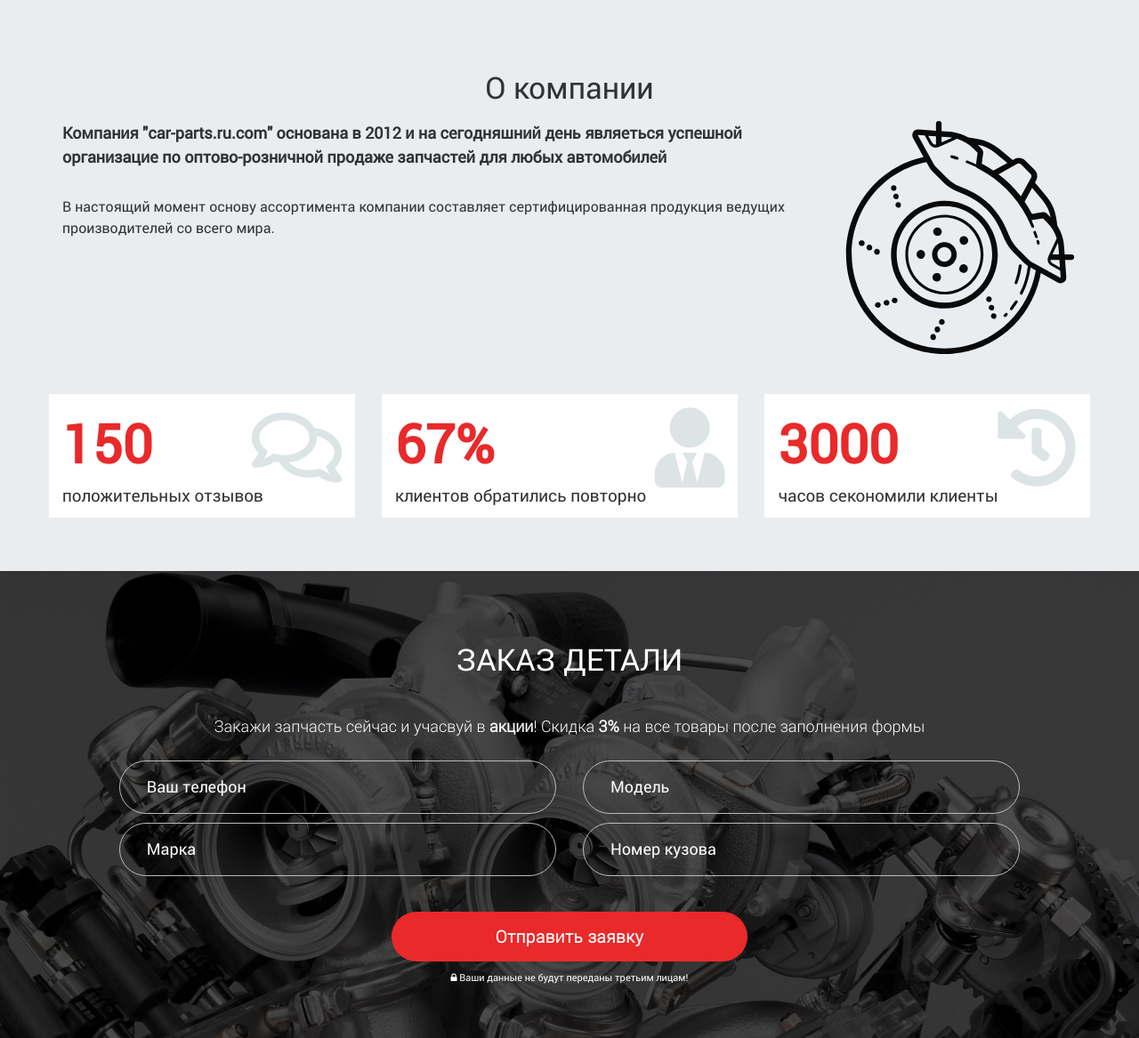
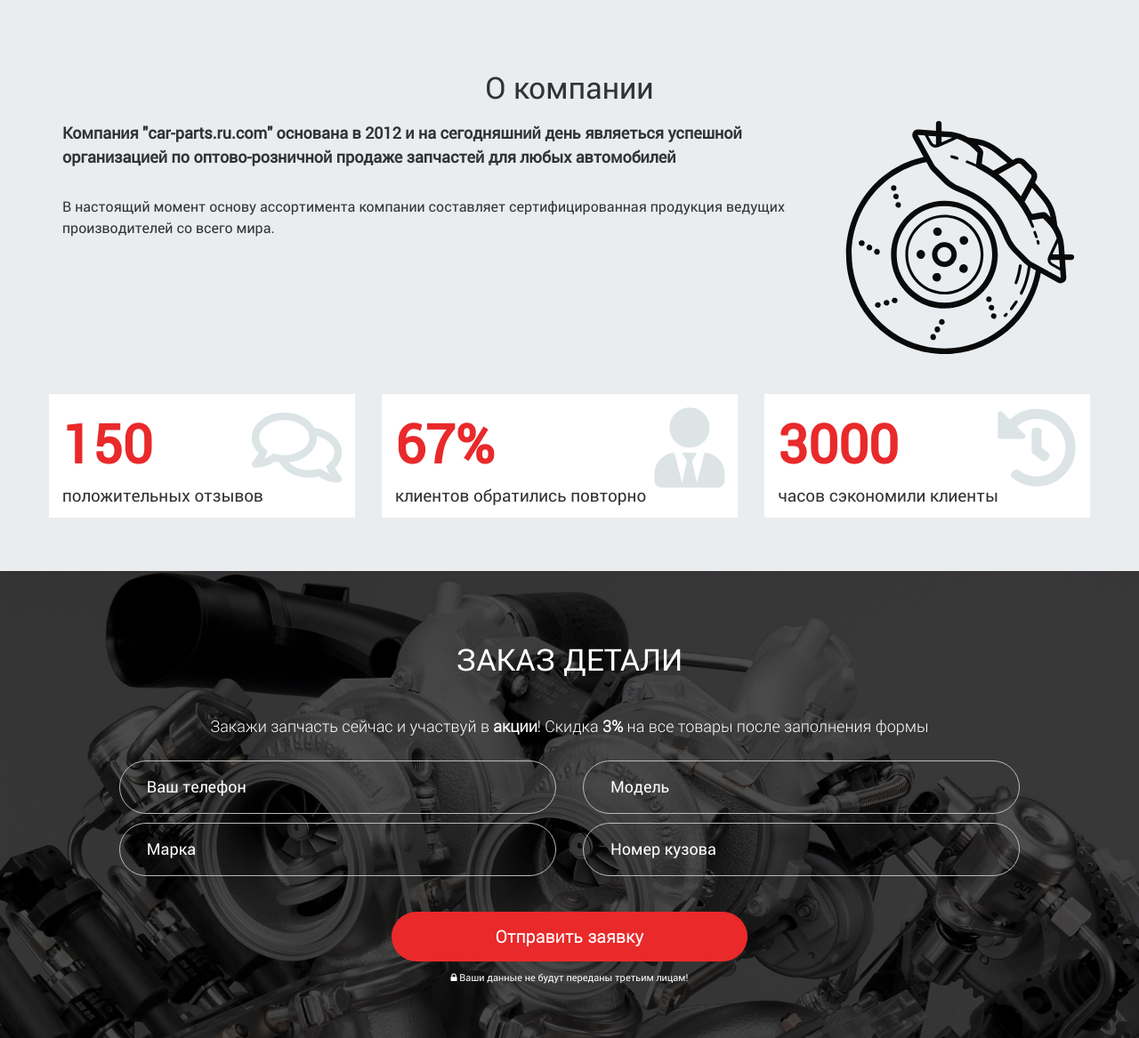
Before and after one commit to Barraki/car-service, a PHP site: page / in a window 1280 px wide. Shown: the part 4160-5327 px from the top of the page at 89% size. Run offline with PHP 8.4, Linux system fonts and the light colour scheme; some libraries are stand-ins or nearby versions.

Commit message:
Pull from serve

```diff
--- a/index.php
+++ b/index.php
@@ -840,7 +840,7 @@
           <h2 class="text-center">О компании</h2>
         </div>
         <div class="col-md-9">
-          <p style="font-size: 18px"><b>Компания "car-parts.ru.com" основана в 2012 и на сегодняшний день являеться успешной организацие по оптово-розничной продаже запчастей для любых автомобилей</b></p>
+          <p style="font-size: 18px"><b>Компания "car-parts.ru.com" основана в 2012 и на сегодняшний день являеться успешной организацией по оптово-розничной продаже запчастей для любых автомобилей</b></p>
           <p>В настоящий момент основу ассортимента компании составляет сертифицированная продукция ведущих производителей со всего мира.</p>
         </div>
         <div class="col-md-3 mb-45 hidden-sm hidden-xs">
@@ -860,7 +860,7 @@
         </div>
         <div class="count-block">
           <span class="count">3000</span>
-          <span class="caption">часов секономили клиенты</span>
+          <span class="caption">часов сэкономили клиенты</span>
           <i class="fas fa-history"></i>
         </div>
       </div>
@@ -883,7 +883,7 @@
         <div class="col-md-12 text-center">
           <h3 class="m-bot-15"></h3>
           <p class="lead text-center">
-            Закажи запчасть сейчас и учасвуй в <b>акции</b>!
+            Закажи запчасть сейчас и участвуй в <b>акции</b>!
             Скидка <b>3%</b> на все товары после заполнения формы
           </p>
         </div>
--- a/textolite/conf.ini
+++ b/textolite/conf.ini
@@ -2,13 +2,13 @@ lang = en,ru
 
 password = 6fbde3e2135f10ee603ff6f59bc97d4b0a4d4e9a
 
-session = 73becbcfbfe820237c4050de61e2d5515847aba6
+session =
 
 pass_complexity = 500000
 
-pass_complexity_js = 14995
+pass_complexity_js = 14993
 
-auth_time = 1555012133
+auth_time = 1555458721
 
 auth_error_time = 1555012126
 
```
